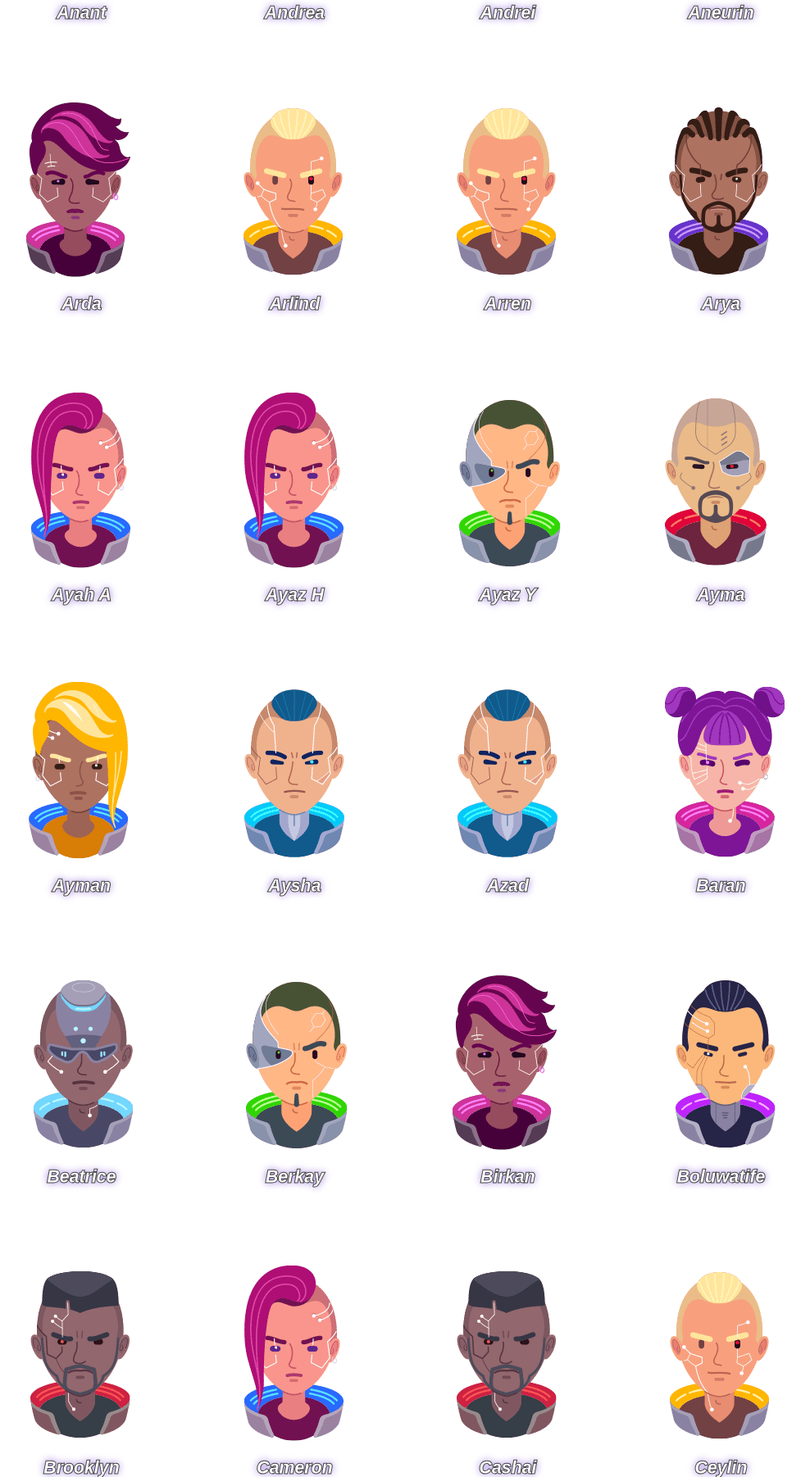
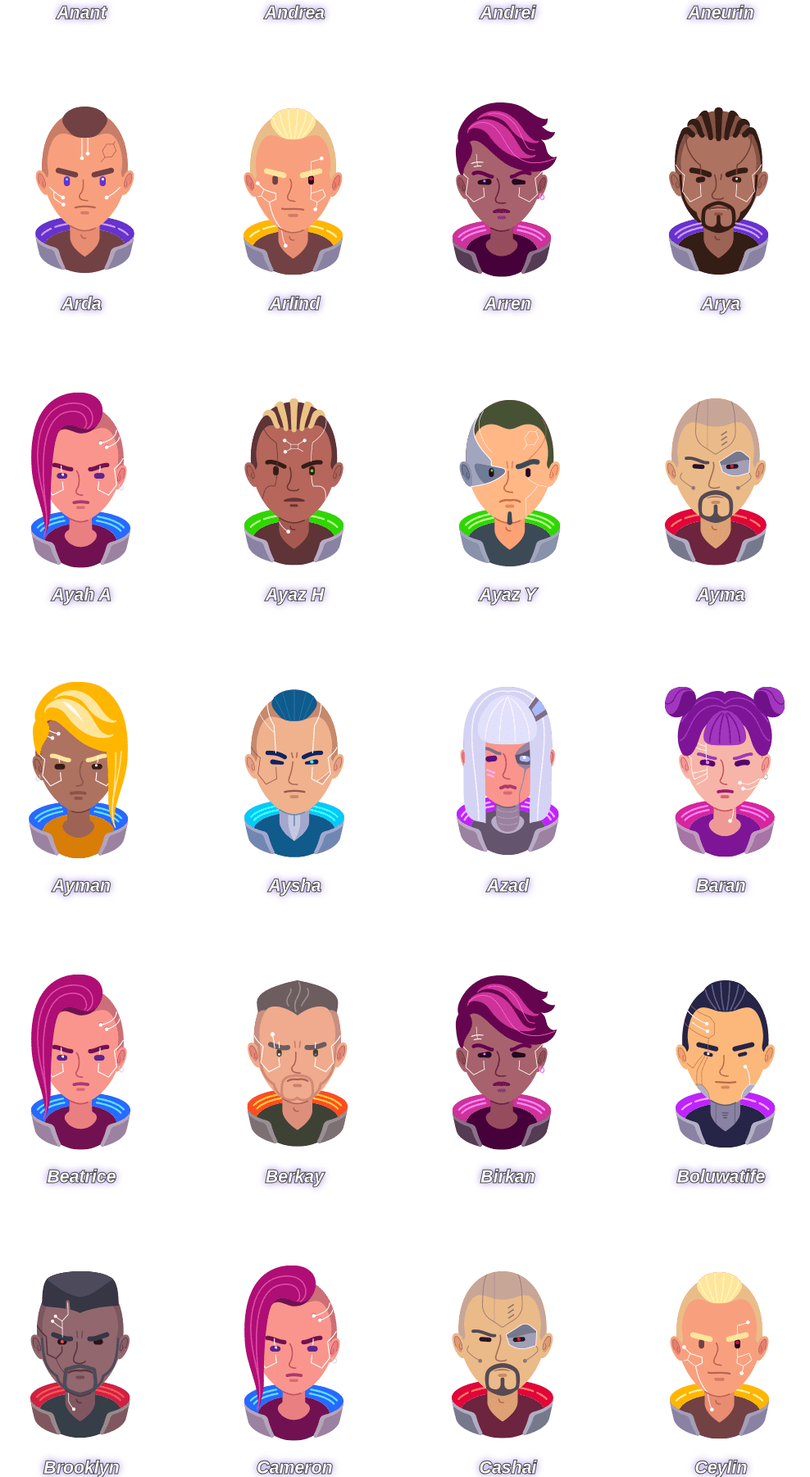
Before and after one commit to kalpaitch/pirates-future-friend, a PHP site: page /index.html in a window 1280 px wide. Shown: the part 2286-4088 px from the top of the page at 82% size, without its empty margins (116-1104 px from the left). Run offline with PHP 8.4, Linux system fonts and the light colour scheme; some libraries are stand-ins or nearby versions; some web fonts are replaced.

Commit message:
Updated.

```diff
--- a/css/main.css
+++ b/css/main.css
@@ -262,6 +262,9 @@
 .avatar-r1c7 {
   background-position: -1500px 0;
 }
+.avatar-r1c8 {
+  background-position: -1750px 0;
+}
 
 .avatar-r2c1 {
   background-position: 0 -250px;
@@ -283,6 +286,9 @@
 }
 .avatar-r2c7 {
   background-position: -1500px -250px;
+}
+.avatar-r2c8 {
+  background-position: -1750px -250px;
 }
 
 img.sponsors {
--- a/index.html
+++ b/index.html
@@ -280,7 +280,7 @@
           </audio>
         </div>
         <div class="grid-item primary">
-          <a data-action="19-story" class="story avatar avatar-r2c7">
+          <a data-action="19-story" class="story avatar avatar-r2c8">
             <p class="name">Andrea</p>
             <p class="title"></p>
           </a>
@@ -310,7 +310,7 @@
           </audio>
         </div>
         <div class="grid-item primary">
-          <a data-action="22-story" class="story avatar avatar-r1c3">
+          <a data-action="22-story" class="story avatar avatar-r1c8">
             <p class="name">Arda</p>
             <p class="title"></p>
           </a>
@@ -330,7 +330,7 @@
           </audio>
         </div>
         <div class="grid-item secondary">
-          <a data-action="24-story" class="story avatar avatar-r2c5">
+          <a data-action="24-story" class="story avatar avatar-r1c3">
             <p class="name">Arren</p>
             <p class="title"></p>
           </a>
@@ -360,7 +360,7 @@
           </audio>
         </div>
         <div class="grid-item primary">
-          <a data-action="27-story" class="story avatar avatar-r1c2">
+          <a data-action="27-story" class="story avatar avatar-r2c6">
             <p class="name">Ayaz H</p>
             <p class="title"></p>
           </a>
@@ -430,7 +430,7 @@
           </audio>
         </div>
         <div class="grid-item primary">
-          <a data-action="34-story" class="story avatar avatar-r1c7">
+          <a data-action="34-story" class="story avatar avatar-r1c2">
             <p class="name">Beatrice</p>
             <p class="title"></p>
           </a>
@@ -440,7 +440,7 @@
           </audio>
         </div>
         <div class="grid-item primary">
-          <a data-action="35-story" class="story avatar avatar-r2c7">
+          <a data-action="35-story" class="story avatar avatar-r2c8">
             <p class="name">Berkay</p>
             <p class="title"></p>
           </a>
@@ -490,7 +490,7 @@
           </audio>
         </div>
         <div class="grid-item secondary">
-          <a data-action="40-story" class="story avatar avatar-r2c2">
+          <a data-action="40-story" class="story avatar avatar-r2c3">
             <p class="name">Cashai</p>
             <p class="title"></p>
           </a>
@@ -530,7 +530,7 @@
           </audio>
         </div>
         <div class="grid-item primary">
-          <a data-action="44-story" class="story avatar avatar-r2c2">
+          <a data-action="44-story" class="story avatar avatar-r1c2">
             <p class="name">D'andre</p>
             <p class="title"></p>
           </a>
@@ -560,7 +560,7 @@
           </audio>
         </div>
         <div class="grid-item primary">
-          <a data-action="47-story" class="story avatar avatar-r2c6">
+          <a data-action="47-story" class="story avatar avatar-r2c8">
             <p class="name">Daniel DV</p>
             <p class="title"></p>
           </a>
@@ -680,7 +680,7 @@
           </audio>
         </div>
         <div class="grid-item primary">
-          <a data-action="59-story" class="story avatar avatar-r1c5">
+          <a data-action="59-story" class="story avatar avatar-r1c8">
             <p class="name">Eesa</p>
             <p class="title"></p>
           </a>
@@ -700,7 +700,7 @@
           </audio>
         </div>
         <div class="grid-item primary">
-          <a data-action="61-story" class="story avatar avatar-r1c5">
+          <a data-action="61-story" class="story avatar avatar-r1c8">
             <p class="name">Eliza</p>
             <p class="title"></p>
           </a>
@@ -770,7 +770,7 @@
           </audio>
         </div>
         <div class="grid-item primary">
-          <a data-action="68-story" class="story avatar avatar-r2c3">
+          <a data-action="68-story" class="story avatar avatar-r1c8">
             <p class="name">Eser</p>
             <p class="title"></p>
           </a>
@@ -810,7 +810,7 @@
           </audio>
         </div>
         <div class="grid-item virtual">
-          <a data-action="72-story" class="story avatar avatar-r1c7">
+          <a data-action="72-story" class="story avatar avatar-r1c8">
             <p class="name">Filip B</p>
             <p class="title"></p>
           </a>
@@ -820,7 +820,7 @@
           </audio>
         </div>
         <div class="grid-item primary">
-          <a data-action="73-story" class="story avatar avatar-r1c7">
+          <a data-action="73-story" class="story avatar avatar-r1c6">
             <p class="name">Firdaws</p>
             <p class="title"></p>
           </a>
@@ -890,7 +890,7 @@
           </audio>
         </div>
         <div class="grid-item primary">
-          <a data-action="80-story" class="story avatar avatar-r1c2">
+          <a data-action="80-story" class="story avatar avatar-r1c8">
             <p class="name">Havin</p>
             <p class="title"></p>
           </a>
@@ -900,7 +900,7 @@
           </audio>
         </div>
         <div class="grid-item primary">
-          <a data-action="81-story" class="story avatar avatar-r1c4">
+          <a data-action="81-story" class="story avatar avatar-r1c3">
             <p class="name">Hazel</p>
             <p class="title"></p>
           </a>
@@ -940,7 +940,7 @@
           </audio>
         </div>
         <div class="grid-item primary">
-          <a data-action="85-story" class="story avatar avatar-r2c6">
+          <a data-action="85-story" class="story avatar avatar-r2c3">
             <p class="name">Ibrahim</p>
             <p class="title"></p>
           </a>
@@ -980,7 +980,7 @@
           </audio>
         </div>
         <div class="grid-item primary">
-          <a data-action="89-story" class="story avatar avatar-r1c7">
+          <a data-action="89-story" class="story avatar avatar-r1c3">
             <p class="name">Isabella</p>
             <p class="title"></p>
           </a>
@@ -1060,7 +1060,7 @@
           </audio>
         </div>
         <div class="grid-item primary">
-          <a data-action="97-story" class="story avatar avatar-r1c5">
+          <a data-action="97-story" class="story avatar avatar-r1c8">
             <p class="name">Juan Pablo</p>
             <p class="title"></p>
           </a>
@@ -1130,7 +1130,7 @@
           </audio>
         </div>
         <div class="grid-item primary">
-          <a data-action="104-story" class="story avatar avatar-r1c1">
+          <a data-action="104-story" class="story avatar avatar-r2c8">
             <p class="name">Khade'ja</p>
             <p class="title"></p>
           </a>
@@ -1150,7 +1150,7 @@
           </audio>
         </div>
         <div class="grid-item primary">
-          <a data-action="106-story" class="story avatar avatar-r1c1">
+          <a data-action="106-story" class="story avatar avatar-r1c8">
             <p class="name">Kidd</p>
             <p class="title"></p>
           </a>
@@ -1240,7 +1240,7 @@
           </audio>
         </div>
         <div class="grid-item primary">
-          <a data-action="115-story" class="story avatar avatar-r2c7">
+          <a data-action="115-story" class="story avatar avatar-r2c8">
             <p class="name">Leo G-V</p>
             <p class="title"></p>
           </a>
@@ -1500,7 +1500,7 @@
           </audio>
         </div>
         <div class="grid-item virtual">
-          <a data-action="141-story" class="story avatar avatar-r2c7">
+          <a data-action="141-story" class="story avatar avatar-r2c8">
             <p class="name">Memet K</p>
             <p class="title"></p>
           </a>
@@ -1640,7 +1640,7 @@
           </audio>
         </div>
         <div class="grid-item secondary">
-          <a data-action="155-story" class="story avatar avatar-r1c2">
+          <a data-action="155-story" class="story avatar avatar-r1c8">
             <p class="name">Nicolas</p>
             <p class="title"></p>
           </a>
@@ -1690,7 +1690,7 @@
           </audio>
         </div>
         <div class="grid-item virtual">
-          <a data-action="160-story" class="story avatar avatar-r2c6">
+          <a data-action="160-story" class="story avatar avatar-r2c8">
             <p class="name">Nylah</p>
             <p class="title"></p>
           </a>
@@ -1730,7 +1730,7 @@
           </audio>
         </div>
         <div class="grid-item primary">
-          <a data-action="164-story" class="story avatar avatar-r1c2">
+          <a data-action="164-story" class="story avatar avatar-r1c5">
             <p class="name">Paighton</p>
             <p class="title"></p>
           </a>
@@ -1750,7 +1750,7 @@
           </audio>
         </div>
         <div class="grid-item primary">
-          <a data-action="166-story" class="story avatar avatar-r2c2">
+          <a data-action="166-story" class="story avatar avatar-r2c8">
             <p class="name">Rafaela</p>
             <p class="title"></p>
           </a>
@@ -1770,7 +1770,7 @@
           </audio>
         </div>
         <div class="grid-item secondary">
-          <a data-action="168-story" class="story avatar avatar-r2c7">
+          <a data-action="168-story" class="story avatar avatar-r2c5">
             <p class="name">Raja</p>
             <p class="title"></p>
           </a>
@@ -1790,7 +1790,7 @@
           </audio>
         </div>
         <div class="grid-item primary">
-          <a data-action="170-story" class="story avatar avatar-r2c7">
+          <a data-action="170-story" class="story avatar avatar-r1c7">
             <p class="name">Randa</p>
             <p class="title"></p>
           </a>
@@ -1810,7 +1810,7 @@
           </audio>
         </div>
         <div class="grid-item primary">
-          <a data-action="172-story" class="story avatar avatar-r1c7">
+          <a data-action="172-story" class="story avatar avatar-r1c8">
             <p class="name">Renae</p>
             <p class="title"></p>
           </a>
@@ -1940,7 +1940,7 @@
           </audio>
         </div>
         <div class="grid-item virtual">
-          <a data-action="185-story" class="story avatar avatar-r1c7">
+          <a data-action="185-story" class="story avatar avatar-r1c6">
             <p class="name">Sian</p>
             <p class="title"></p>
           </a>
@@ -1950,7 +1950,7 @@
           </audio>
         </div>
         <div class="grid-item primary">
-          <a data-action="186-story" class="story avatar avatar-r1c6">
+          <a data-action="186-story" class="story avatar avatar-r1c8">
             <p class="name">Sirac</p>
             <p class="title"></p>
           </a>
@@ -1980,7 +1980,7 @@
           </audio>
         </div>
         <div class="grid-item secondary">
-          <a data-action="189-story" class="story avatar avatar-r2c7">
+          <a data-action="189-story" class="story avatar avatar-r2c8">
             <p class="name">Stephan</p>
             <p class="title"></p>
           </a>
@@ -2040,7 +2040,7 @@
           </audio>
         </div>
         <div class="grid-item virtual">
-          <a data-action="195-story" class="story avatar avatar-r2c2">
+          <a data-action="195-story" class="story avatar avatar-r2c8">
             <p class="name">Tasnimah</p>
             <p class="title"></p>
           </a>
@@ -2080,7 +2080,7 @@
           </audio>
         </div>
         <div class="grid-item primary">
-          <a data-action="199-story" class="story avatar avatar-r1c2">
+          <a data-action="199-story" class="story avatar avatar-r1c6">
             <p class="name">Thomas</p>
             <p class="title"></p>
           </a>
@@ -2110,7 +2110,7 @@
           </audio>
         </div>
         <div class="grid-item primary">
-          <a data-action="202-story" class="story avatar avatar-r1c7">
+          <a data-action="202-story" class="story avatar avatar-r1c4">
             <p class="name">Tyler</p>
             <p class="title"></p>
           </a>
@@ -2270,7 +2270,7 @@
           </audio>
         </div>
         <div class="grid-item primary">
-          <a data-action="218-story" class="story avatar avatar-r2c7">
+          <a data-action="218-story" class="story avatar avatar-r2c8">
             <p class="name">Zizo</p>
             <p class="title"></p>
           </a>
```
Also changed, not shown: other parts of index.html (+13 -13 lines).
